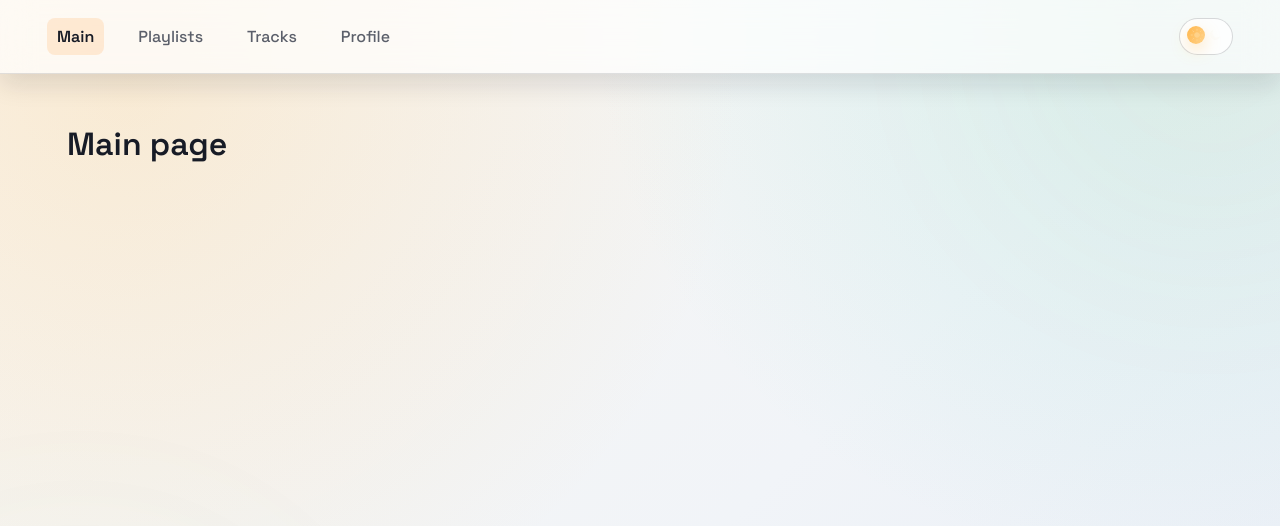
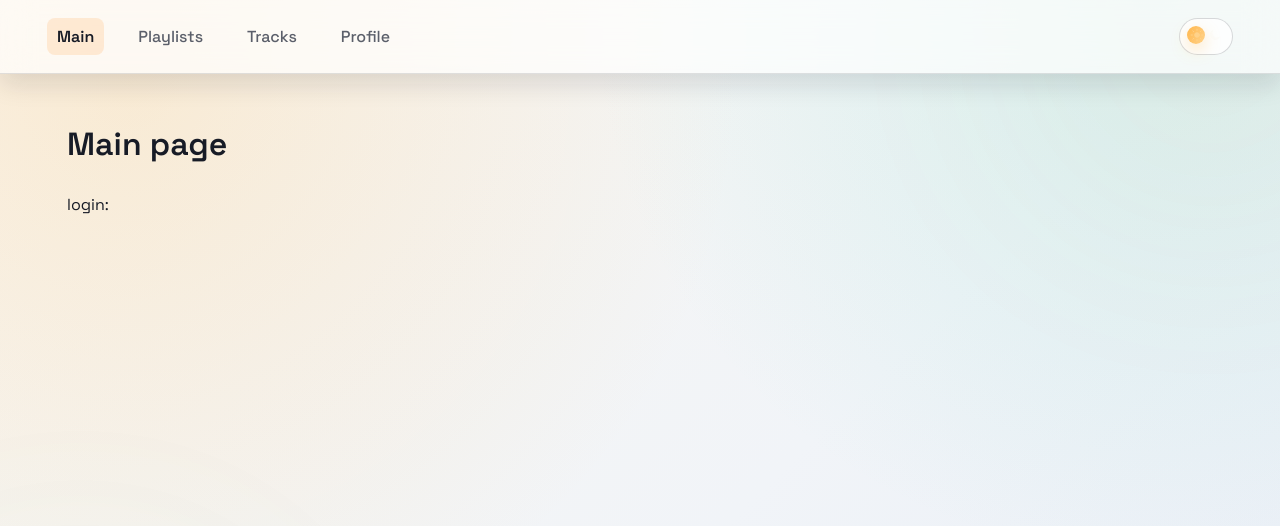
Before and after one commit to SemenKr/music-flow, a React (Vite) app: page / in a window 1280 px wide. Shown: the top 526 px of the page. Built offline with nearby package versions, Linux system fonts and the light colour scheme; no server answers.

Commit message:
add auth me

```diff
--- a/src/app/ui/MainPage/MainPage.tsx
+++ b/src/app/ui/MainPage/MainPage.tsx
@@ -1,7 +1,13 @@
+import {useGetMeQuery} from '@/features/auth/api/authApi';
+
 export const MainPage = () => {
+
+    const { data } = useGetMeQuery()
+
     return (
         <div>
             <h1>Main page</h1>
+            <div>login: {data?.login} </div>
         </div>
     )
 }
--- /dev/null
+++ b/src/features/auth/api/authApi.ts
@@ -0,0 +1,12 @@
+import {baseApi} from '@/app/api/baseApi';
+import type {MeResponse} from '@/features/auth/api/authApi.types';
+
+export const authApi = baseApi.injectEndpoints({
+    endpoints: build => ({
+        getMe: build.query<MeResponse, void>({
+            query: () => `auth/me`,
+        }),
+    }),
+})
+
+export const { useGetMeQuery } = authApi
--- /dev/null
+++ b/src/features/auth/api/authApi.types.ts
@@ -0,0 +1,4 @@
+export type MeResponse = {
+    userId: string
+    login: string
+}
--- a/src/features/auth/ui/ProfilePage/ProfilePage.tsx
+++ b/src/features/auth/ui/ProfilePage/ProfilePage.tsx
@@ -1,7 +1,11 @@
+import {useGetMeQuery} from '@/features/auth/api/authApi';
+
 export const ProfilePage = () => {
+    const { data } = useGetMeQuery()
+
     return (
         <div>
-            <h1>Profile page</h1>
+            <h1>{data?.login} page</h1>
         </div>
     )
 }
```
